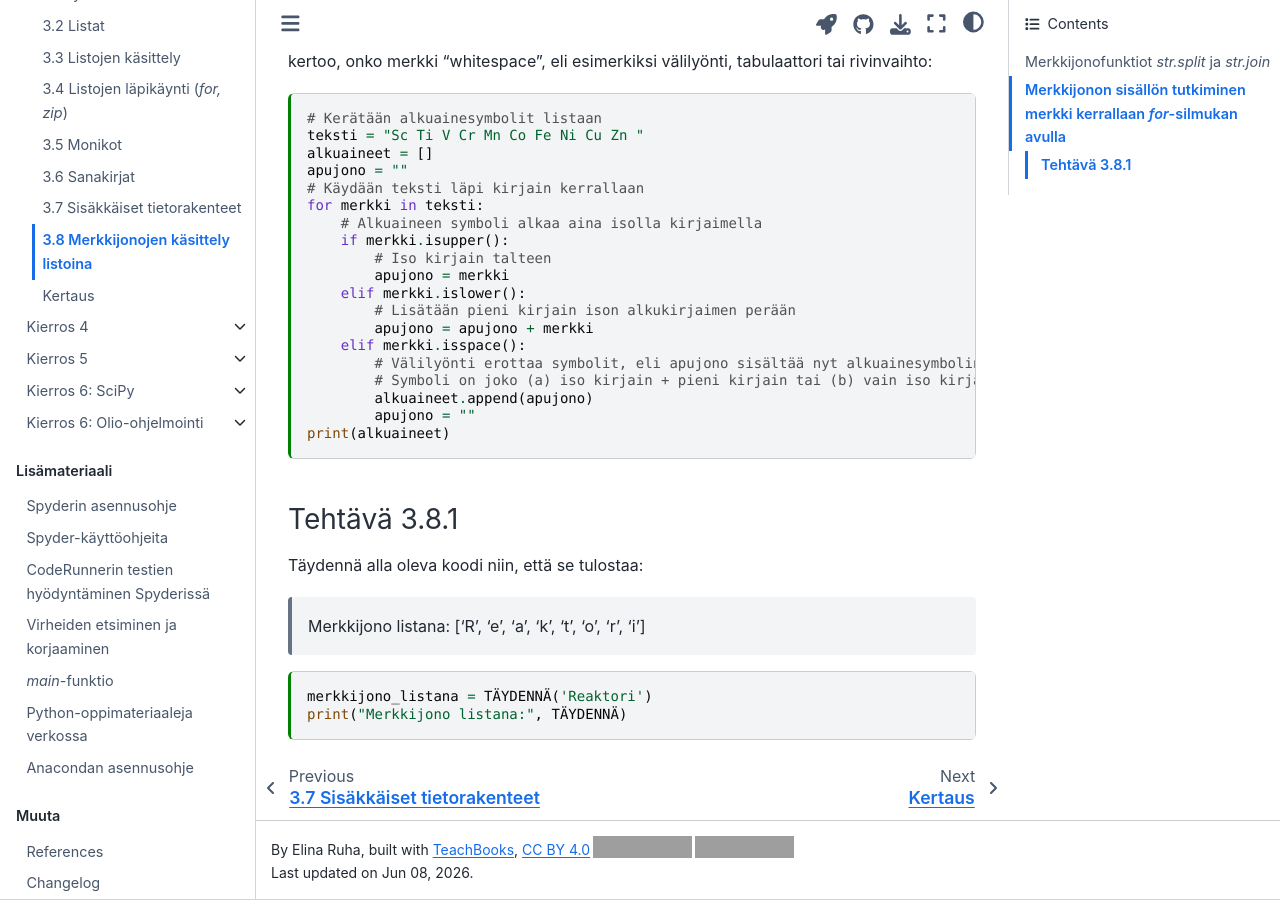
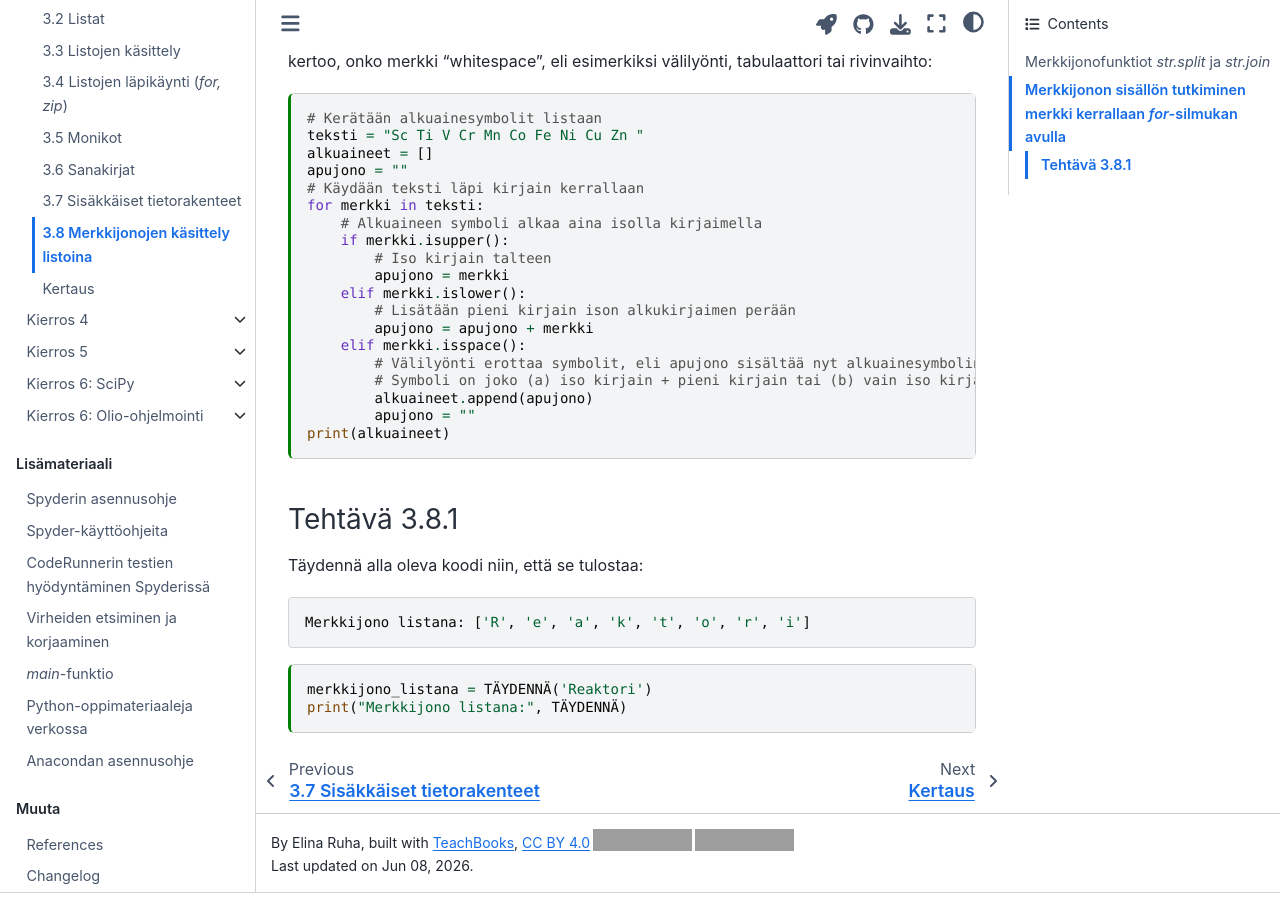
Before and after one commit to elina-ruha/CHEM-ohjelmointikurssikirja-test, a Jupyter Book: the page built from book/Kierros3/s3_8.md, in a window 1280 px wide and 900 px high, scrolled down 2019 px. Built offline with Jupyter Book 1.0.4 settings and Sphinx 7.4.7 and the Sphinx Book theme 1.1.4, drawn with Linux system fonts in a browser that asks for light colours; comment, search, counter and statistics services are not loaded; grey boxes are pictures that could not be loaded.

Commit message:
Update s3_8.md

````diff
--- a/book/Kierros3/s3_8.md
+++ b/book/Kierros3/s3_8.md
@@ -106,7 +106,9 @@ print(alkuaineet)
 ```
 ### Tehtävä 3.8.1
 Täydennä alla oleva koodi niin, että se tulostaa:
-> Merkkijono listana: ['R', 'e', 'a', 'k', 't', 'o', 'r', 'i']
+```
+Merkkijono listana: ['R', 'e', 'a', 'k', 't', 'o', 'r', 'i']
+```
 ```{code-cell} ipython3
 merkkijono_listana = TÄYDENNÄ('Reaktori')
 print("Merkkijono listana:", TÄYDENNÄ)
````
